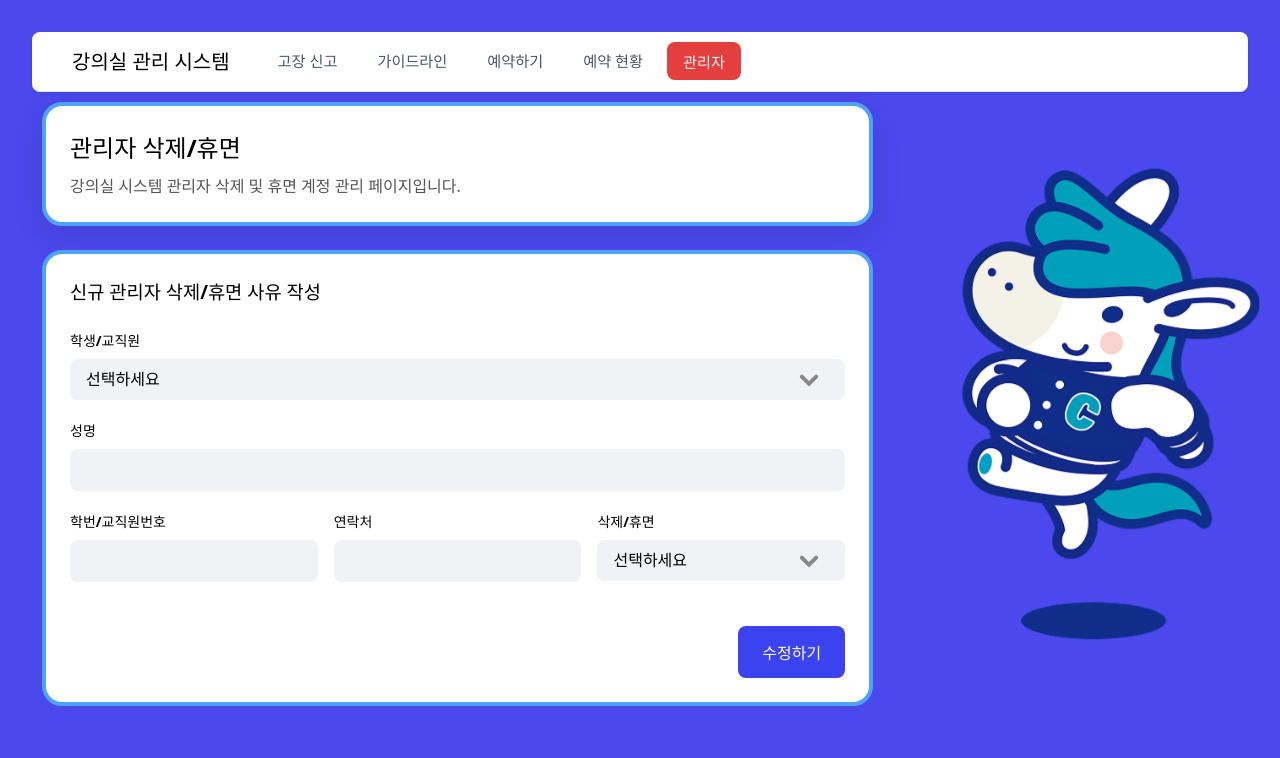
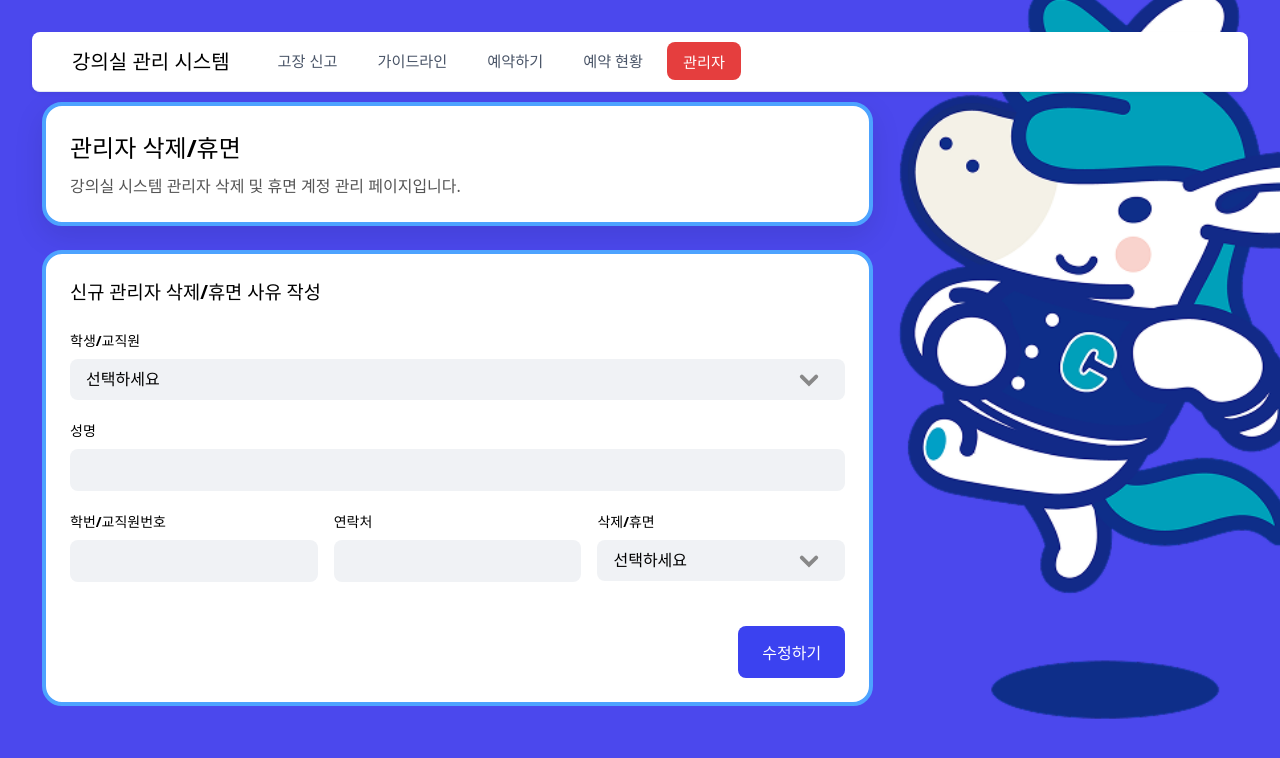
Before and after one commit to ClassRoomManager-Woowa-Tech-Course/front, a React (Vite) app: page /admin/delete in a window 1280 px wide. Shown: the top 758 px of the page. Built offline with nearby package versions, Linux system fonts and the light colour scheme.

Commit message:
refactor(Mascot): 마스코드 이미지 스타일 수정

```diff
--- a/src/styles/ListLayout.styles.ts
+++ b/src/styles/ListLayout.styles.ts
@@ -31,9 +31,9 @@ export const ContentContainer = styled.div`
 
 export const Mascot = styled.img`
   position: fixed;
-  left: 70%;
+  left: 65%;
   bottom: 5%;
-  width: 350px;
+  width: 550px;
   z-index: 5;
 
   @media (max-width: 768px) {
--- a/src/styles/PageLayout.styles.ts
+++ b/src/styles/PageLayout.styles.ts
@@ -23,9 +23,9 @@ export const ContentContainer = styled.div`
 
 export const Mascot = styled.img`
     position: fixed;
-    left: 75%;
-    bottom: 20%;
-    width: 300px;
+    left: 70%;
+    bottom: 10%;
+    width: 470px;
     z-index: 5;
     // 화면 너비가 768px 이하일 때 (태블릿/모바일)
     @media (max-width: 768px) {
```
